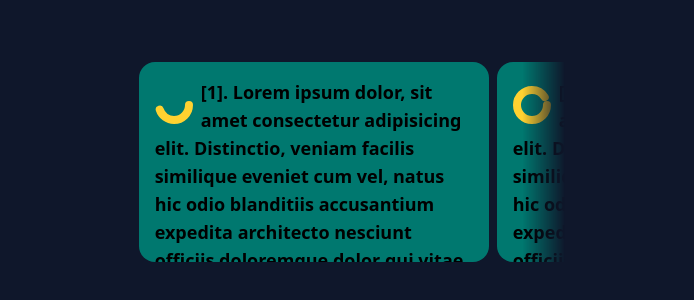
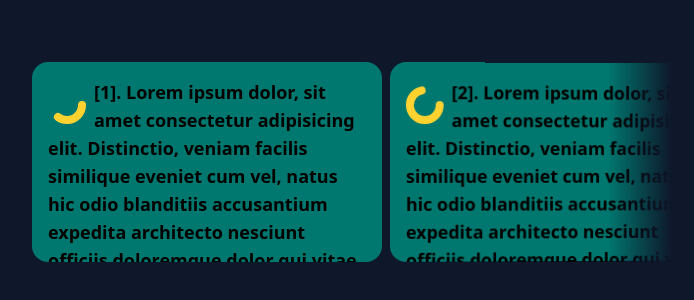
Before and after one commit to ZHENSHUO-ZHAO/ui-stack, a React (Vite) app: page / in a window 1280 px wide. Shown: the part 238-538 px from the top of the page, without its empty margins (288-982 px from the left). Built offline with nearby package versions, Linux system fonts and the light colour scheme.

Commit message:
Added move-in and move-out animations for scroll items using useTransform.

```diff
--- a/src/animations/SideScrollGallery.tsx
+++ b/src/animations/SideScrollGallery.tsx
@@ -4,6 +4,7 @@ import {
   useMotionValue,
   useMotionValueEvent,
   useScroll,
+  useTransform,
   type ValueAnimationTransition,
 } from "motion/react";
 import MotionContainer from "./MotionContainer";
@@ -19,7 +20,7 @@ export default function SideScrollGallery() {
     <MotionContainer>
       <motion.div
         ref={scrollRef}
-        className="relative w-1/3 h-1/4 overflow-x-auto snap-x snap-proximity flex justify-start items-stretch gap-2"
+        className="relative w-1/2 h-1/4 overflow-x-auto snap-x snap-proximity flex justify-start items-stretch gap-2 perspective-[1000px]"
         style={{ maskImage }}
       >
         <>
@@ -47,10 +48,25 @@ function ItemIndicator({
     offset: ["end start", "start end"],
   });
 
+  const rotation = useTransform(
+    scrollXProgress,
+    [0, 0.3, 0.7, 1],
+    [-60, 0, 0, 60]
+  );
+
+  const origin = useTransform(
+    scrollXProgress,
+    [0, 0.3, 0.7, 1],
+    ["right", "right", "left", "left"]
+  );
+
+  const opacity = useTransform(scrollXProgress, [0, 0.2, 0.8, 1], [0, 1, 1, 0]);
+
   return (
-    <div
+    <motion.div
       ref={targetRef}
       className="flex-none min-w-[300px] max-w-[350px] p-4 text-lg font-semibold bg-teal-700 rounded-2xl snap-center"
+      style={{ rotateY: rotation, transformOrigin: origin, opacity: opacity }}
     >
       <svg className="mr-2 size-[38px] stroke-8 stroke-amber-300 fill-transparent float-left translate-y-2">
         <motion.circle
@@ -67,7 +83,7 @@ function ItemIndicator({
         blanditiis accusantium expedita architecto nesciunt officiis doloremque
         dolor qui vitae fuga totam.
       </p>
-    </div>
+    </motion.div>
   );
 }
 
```
